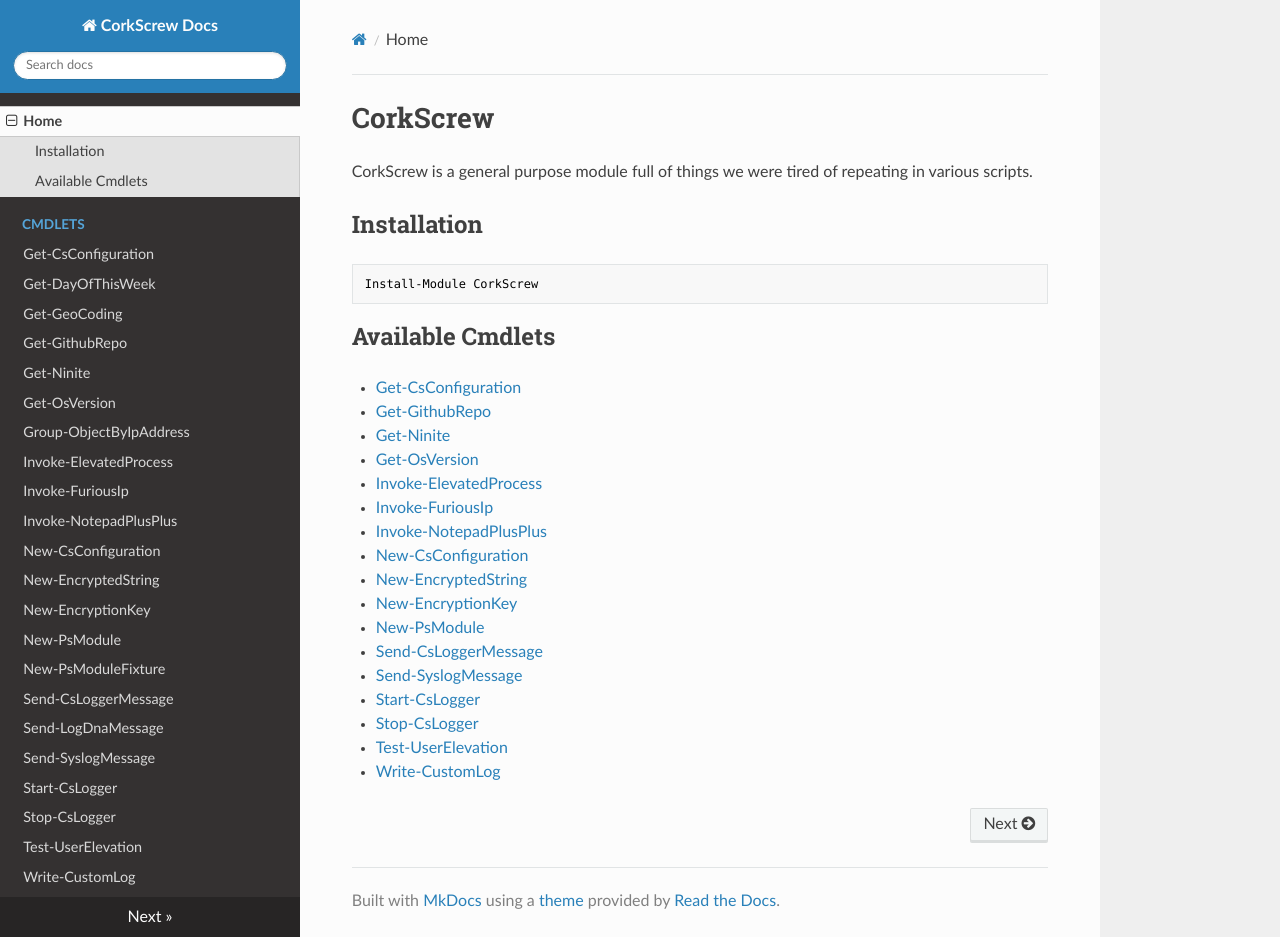
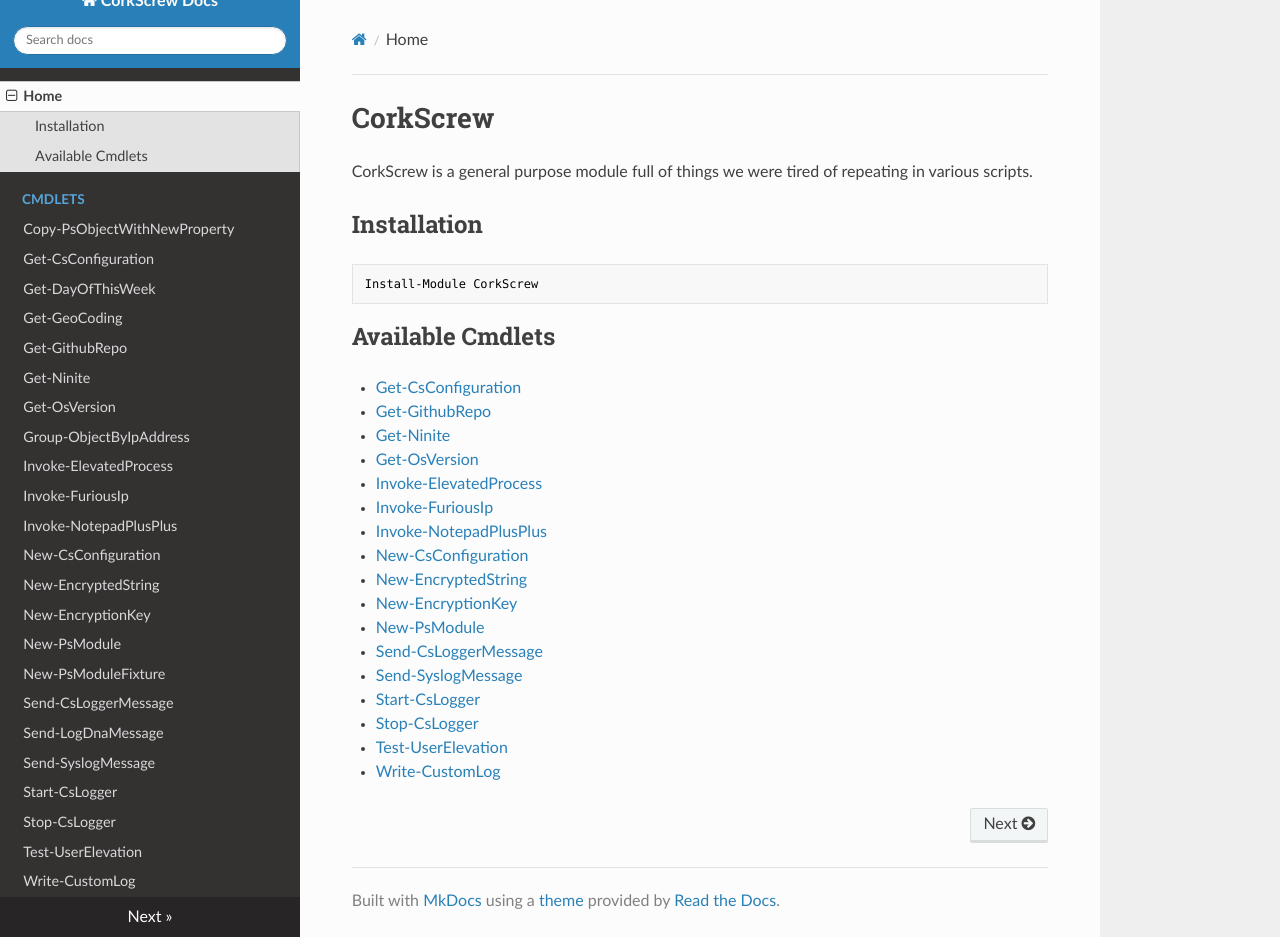
Before and after one commit to LockstepGroup/CorkScrew, an MkDocs documentation site: the page built from docs/index.md, in a window 1280 px wide and 937 px high. Built offline with MkDocs 1.6.1, drawn with Linux system fonts in a browser that asks for light colours; nearby versions of some CDN libraries; old or Windows-style settings are respelled for this version of MkDocs.

Commit message:
bump version add Copy-PsObjectWithNewProperty !deploy

```diff
--- a/mkdocs.yml
+++ b/mkdocs.yml
@@ -3,6 +3,7 @@ theme: readthedocs
 pages:
   - Home: index.md
   - Cmdlets:
+    - Copy-PsObjectWithNewProperty: cmdlets/Copy-PsObjectWithNewProperty.md
     - Get-CsConfiguration: cmdlets/Get-CsConfiguration.md
     - Get-DayOfThisWeek: cmdlets/Get-DayOfThisWeek.md
     - Get-GeoCoding: cmdlets/Get-GeoCoding.md
```
Also changed, not shown: 1 other file.
